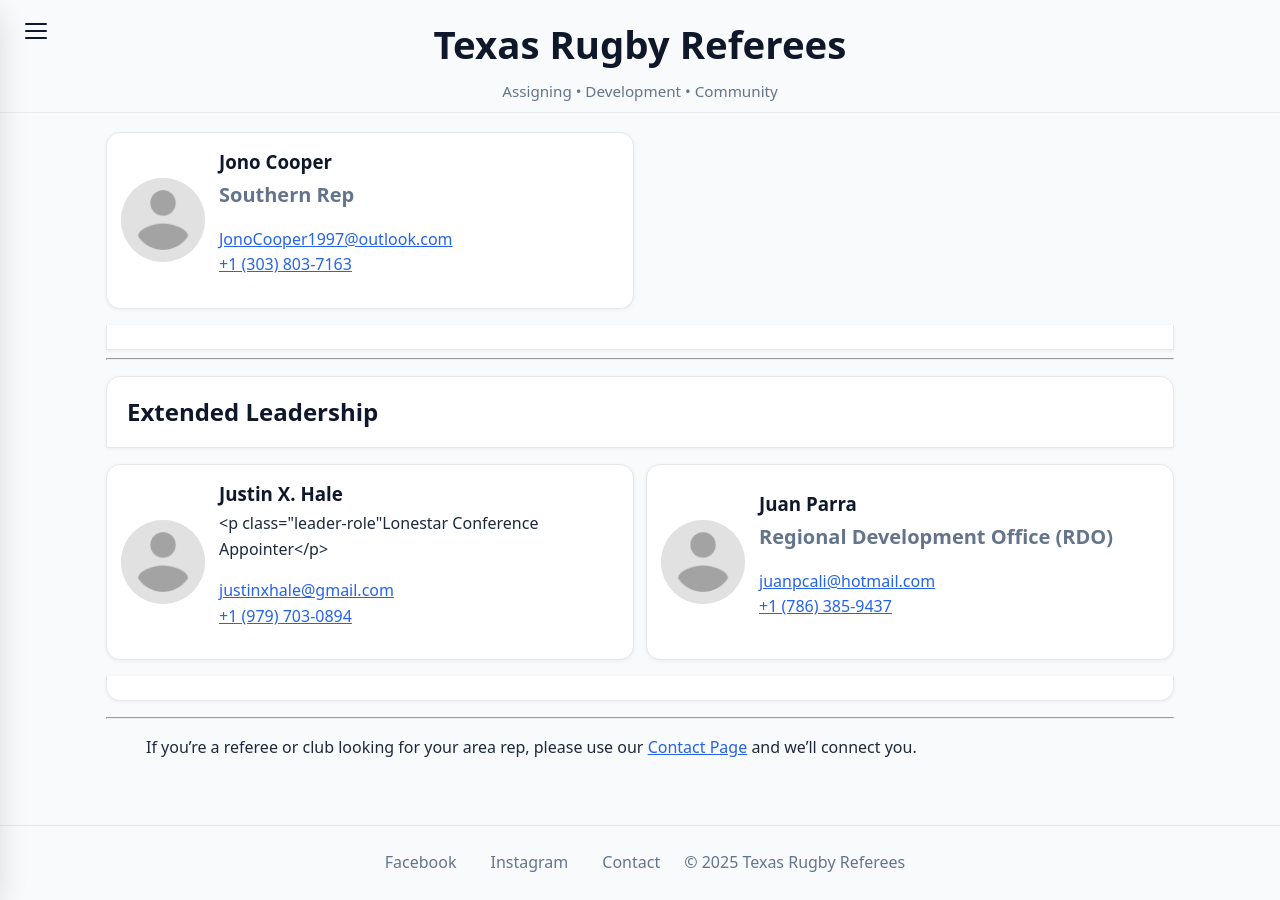
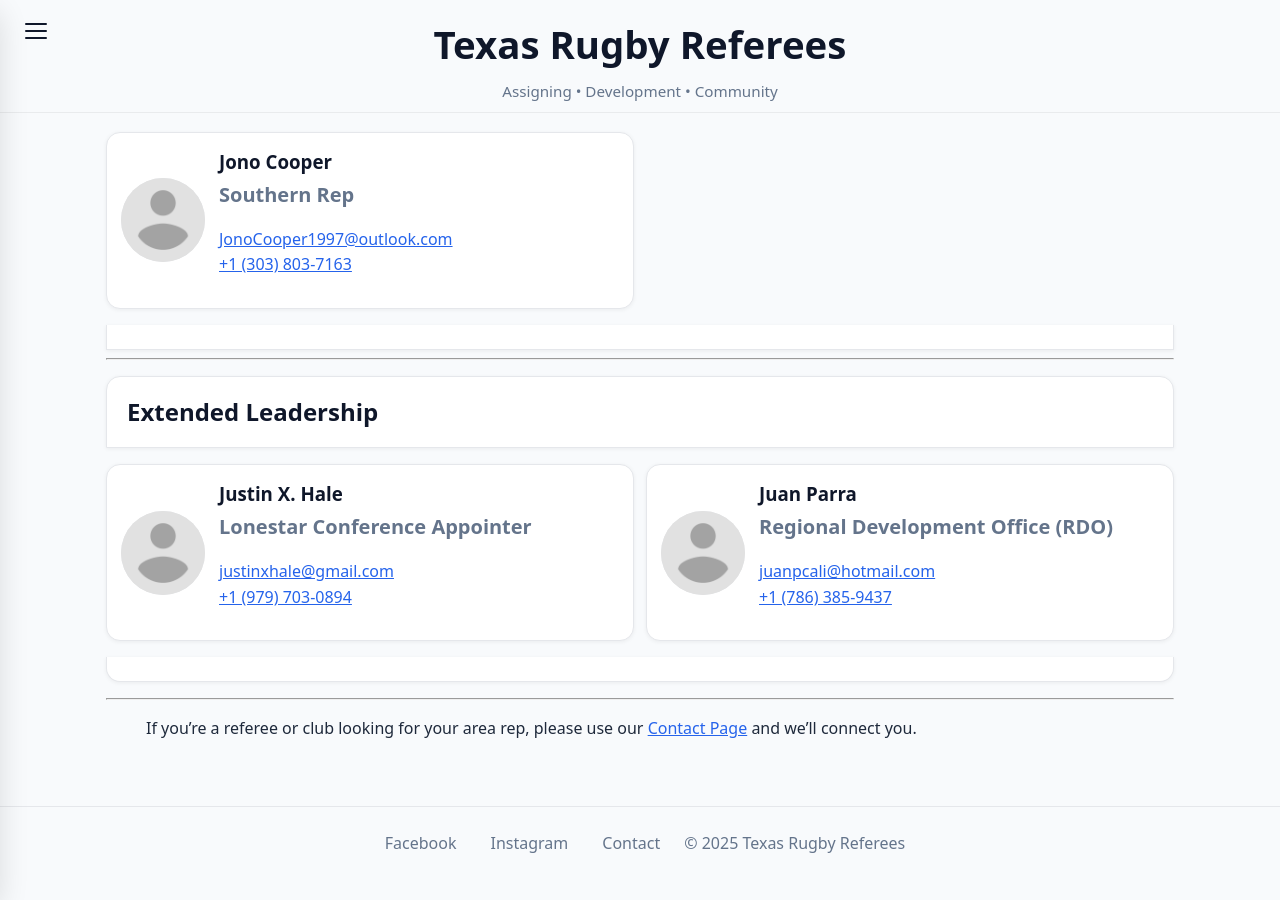
Before and after one commit to JustinXHale/TexasRugbyReferees, a Jekyll site: the page built from about/leadership.md, in a window 1280 px wide and 900 px high, scrolled down 1153 px. Built offline with Jekyll 4.4.1, drawn with Linux system fonts in a browser that asks for light colours.

Commit message:
Update leadership.md

```diff
--- a/about/leadership.md
+++ b/about/leadership.md
@@ -115,7 +115,7 @@ Regional reps serve as local contacts for referees and teams. They support match
     <img class="leader-photo" src="{{ '/images/placeholder-avatar.png' | relative_url }}" alt="Lonestar Conference Appointer">
     <div class="leader-meta">
       <h3>Justin X. Hale</h3>
-      <p class="leader-role"Lonestar Conference Appointer</p>
+      <p class="leader-role">Lonestar Conference Appointer</p>
       <p>
         <a href="mailto:justinxhale@gmail.com">justinxhale@gmail.com</a><br>
         <a href="tel:+1 (979) 703-0894">+1 (979) 703-0894</a>
```
